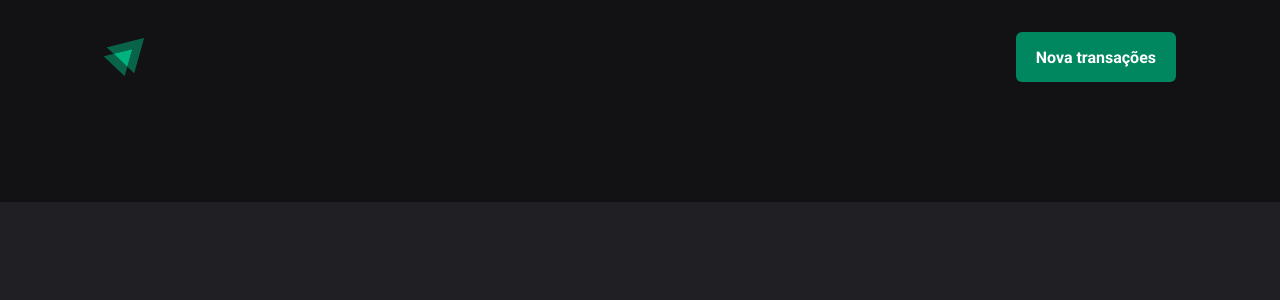
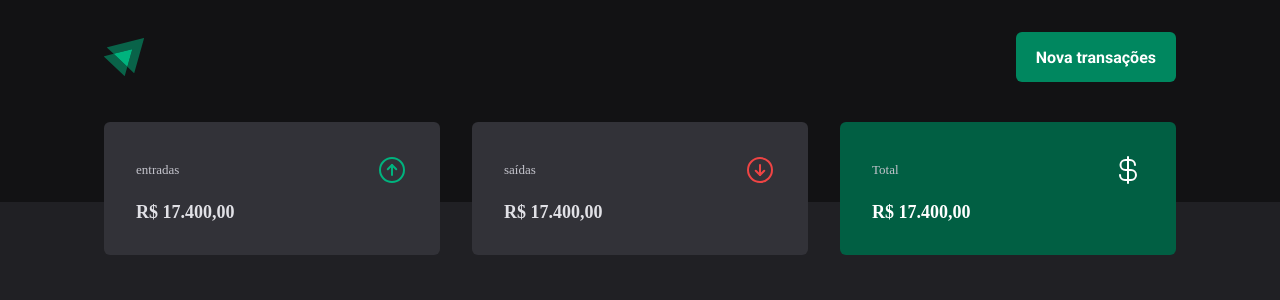
Before and after one commit to ronald1134/DT-Money, a React (Vite) app: page / in a window 1280 px wide. Shown: the top 300 px of the page. Built offline with nearby package versions, Linux system fonts and the light colour scheme.

Commit message:
feat(summary): adiciona componente de resumo com entradas, saídas e total

```diff
--- a/package.json
+++ b/package.json
@@ -10,6 +10,7 @@
     "preview": "vite preview"
   },
   "dependencies": {
+    "phosphor-react": "^1.4.1",
     "react": "^19.1.1",
     "react-dom": "^19.1.1",
     "styled-components": "^6.1.19"
--- /dev/null
+++ b/src/components/Summary/index.tsx
@@ -0,0 +1,35 @@
+import { ArrowCircleDown, ArrowCircleUp, CurrencyDollar } from "phosphor-react";
+import { SummaryCard, SummaryContainer } from "./styles";
+
+export function Summary() {
+    return (
+        <SummaryContainer>
+            <SummaryCard>
+                <header>
+                    <span>entradas</span>
+                    <ArrowCircleUp size={32} color="#00b37e" />
+                </header>
+
+                <strong>R$ 17.400,00</strong>
+            </SummaryCard>
+
+            <SummaryCard>
+                <header>
+                    <span>saídas</span>
+                    <ArrowCircleDown size={32} color="#ef4444" />
+                </header>
+
+                <strong>R$ 17.400,00</strong>
+            </SummaryCard>
+
+            <SummaryCard variant="green">
+                <header>
+                    <span>Total</span>
+                    <CurrencyDollar size={32} color="#fff" />
+                </header>
+
+                <strong>R$ 17.400,00</strong>
+            </SummaryCard>
+        </SummaryContainer>
+    )
+}
--- /dev/null
+++ b/src/components/Summary/styles.ts
@@ -0,0 +1,49 @@
+import styled, { css } from "styled-components";
+
+export const SummaryContainer = styled.section`
+    width: 100%;
+    max-width: 1120px;
+    margin: 0 auto;
+    padding: 0 1.5rem;
+
+    display: grid;
+    grid-template-columns: repeat(3, 1fr);
+    gap: 2rem;
+    margin-top: -5rem;
+`;
+
+interface SummaryCardProps {
+    variant?: 'green';
+}
+
+export const SummaryCard = styled.div<SummaryCardProps>`
+    background: ${props => props.theme["gray-600"]};
+    border-radius: 6px;
+    padding: 2rem;
+    color: ${props => props.theme["gray-100"]};
+
+    header {
+        display: flex;
+        align-items: center;
+        justify-content: space-between;
+        margin-bottom: 1rem;
+
+
+        span {
+            font-size: small;
+            color: ${props => props.theme["gray-300"]};
+        }
+    }
+
+    strong {
+        display: block;
+        margin-top: 1rem;
+        font-size: large;
+    }
+
+
+    ${props => props.variant === 'green' && css`
+        background: ${props.theme["green-700"]};
+        color: ${props.theme["white"]};
+    `}
+`;
--- a/src/pages/Transactions/index.tsx
+++ b/src/pages/Transactions/index.tsx
@@ -1,9 +1,11 @@
 import { Header } from "../../components/Header";
+import { Summary } from "../../components/Summary";
 
 export function Transactions() {
     return(
         <div>
             <Header />
+            <Summary />
         </div>
     )
 }
```
Also changed, not shown: src/App.tsx (line endings or trailing spaces), 1 other file (tests, documents, lock files or other folders).
